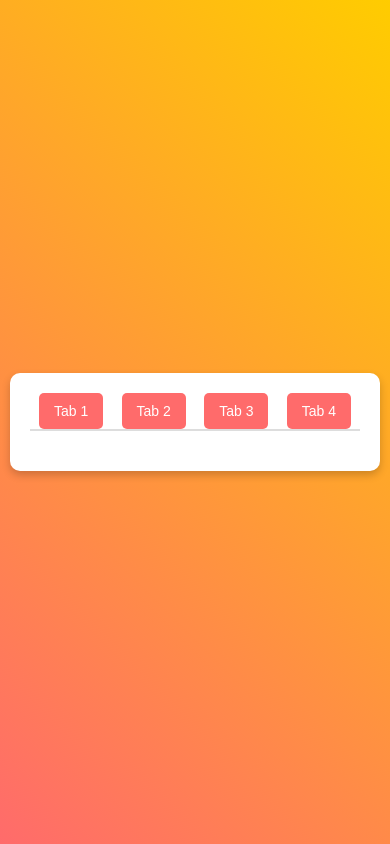
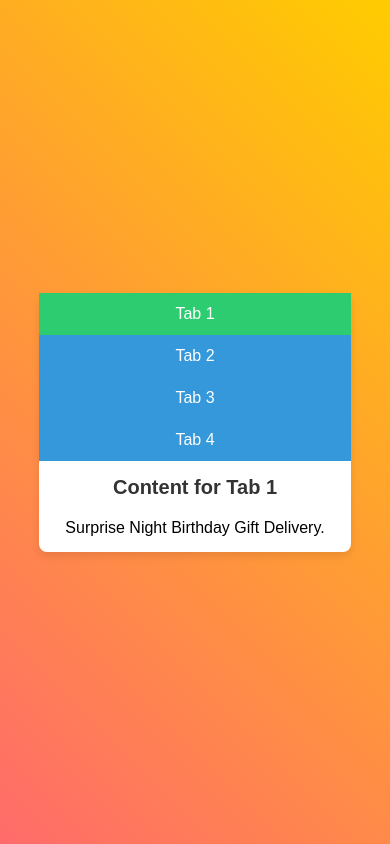
Before and after one commit to BalajiHariprasath/SuperSurpriseService, a plain HTML site: page content.html in a window 390 px wide. Both pictures are taken after a click on the element "Tab 1". Drawn offline with Linux system fonts and the light colour scheme.

Commit message:
Add files via upload

```diff
--- a/content.html
+++ b/content.html
@@ -7,32 +7,37 @@
     <link rel="stylesheet" href="styles.css">
 </head>
 <body>
-    <!-- Main Container -->
+
+    <!-- Tabs Container -->
     <div class="tabs-container">
         <!-- Tab Navigation -->
         <div class="tabs">
-            <div class="tab" id="tab1">Tab 1</div>
-            <div class="tab" id="tab2">Tab 2</div>
-            <div class="tab" id="tab3">Tab 3</div>
-            <div class="tab" id="tab4">Tab 4</div>
+            <div class="tab" id="tab1" onclick="showTab(0)">Tab 1</div>
+            <div class="tab" id="tab2" onclick="showTab(1)">Tab 2</div>
+            <div class="tab" id="tab3" onclick="showTab(2)">Tab 3</div>
+            <div class="tab" id="tab4" onclick="showTab(3)">Tab 4</div>
         </div>
 
         <!-- Tab Content -->
         <div class="tab-content" id="content1">
             <h2>Content for Tab 1</h2>
-            <p>This is the content for the first tab.</p>
+            <p>Surprise Night Birthday Gift Delivery.</p>
         </div>
         <div class="tab-content" id="content2">
             <h2>Content for Tab 2</h2>
-            <p>This is the content for the second tab.</p>
+            <p>Doorstep Courier Pickup Service.</p>
         </div>
         <div class="tab-content" id="content3">
             <h2>Content for Tab 3</h2>
-            <p>This is the content for the third tab.</p>
+            <p>Event Management.</p>
         </div>
         <div class="tab-content" id="content4">
             <h2>Content for Tab 4</h2>
-            <p>This is the content for the fourth tab.</p>
+            <p> HelpDesk +91- 9003309983 / +91- 9894158688 </p>
+            <p> Address</p>
+            <p> SuperSurpriseService</p>
+            <p> Tirupur</p>
+            <p> Tamilnadu, India</p>
         </div>
     </div>
 
--- a/script.js
+++ b/script.js
@@ -6,34 +6,33 @@ document.getElementById('login-form').addEventListener('submit', function(event)
 
     // Hardcoded login credentials (you can replace this with an API call in real scenarios)
     const correctUsername = "admin";
-    const correctPassword = "admin123";
+    const correctPassword = "admin";
 
     // Check if the entered credentials are correct
     if (username === correctUsername && password === correctPassword) {
         // Redirect to success page
-        window.location.href = "success.html"; // Change to success.html
+        window.location.href = "content.html"; // Change to success.html
     } else {
         alert("Invalid credentials. Please try again.");
     }
 });
 
-// Get all tabs and content elements
-const tabs = document.querySelectorAll('.tab');
-const tabContents = document.querySelectorAll('.tab-content');
+// Function to show content for the clicked tab
+function showTab(index) {
+    // Get all tabs and content elements
+    const tabs = document.querySelectorAll('.tab');
+    const contents = document.querySelectorAll('.tab-content');
 
-// Add an event listener to each tab
-tabs.forEach((tab, index) => {
-    tab.addEventListener('click', () => {
-        // Remove the 'active' class from all tabs and content
-        tabs.forEach(t => t.classList.remove('active'));
-        tabContents.forEach(content => content.classList.remove('active'));
+    // Remove the 'active' class from all tabs and content
+    tabs.forEach(tab => tab.classList.remove('active'));
+    contents.forEach(content => content.classList.remove('active'));
 
-        // Add the 'active' class to the clicked tab and corresponding content
-        tab.classList.add('active');
-        tabContents[index].classList.add('active');
-    });
+    // Add the 'active' class to the clicked tab and corresponding content
+    tabs[index].classList.add('active');
+    contents[index].classList.add('active');
+}
+
+// Set the first tab as active by default when the page loads
+document.addEventListener('DOMContentLoaded', () => {
+    showTab(0);  // Display the first tab by default
 });
-
-// Set the first tab and content to be active by default
-tabs[0].classList.add('active');
-tabContents[0].classList.add('active');
--- a/styles.css
+++ b/styles.css
@@ -168,71 +168,79 @@ body {
     background-position: center;
 }
 
+/* General Styles */
+* {
+    margin: 0;
+    padding: 0;
+    box-sizing: border-box;
+}
+
+body {
+    font-family: Arial, sans-serif;
+    background-color: #f4f4f4;
+    display: flex;
+    justify-content: center;
+    align-items: center;
+    min-height: 100vh;
+    margin: 0;
+}
+
 /* Tabs Container */
 .tabs-container {
     width: 80%;
-    max-width: 1200px;
-    background-color: white;
-    border-radius: 10px;
-    padding: 20px;
-    box-shadow: 0 4px 8px rgba(0, 0, 0, 0.2);
+    max-width: 1000px;
+    background-color: #fff;
+    border-radius: 8px;
+    box-shadow: 0 4px 8px rgba(0, 0, 0, 0.1);
 }
 
-/* Tabs Navigation */
+/* Tab Navigation */
 .tabs {
     display: flex;
     justify-content: space-around;
-    margin-bottom: 20px;
-    border-bottom: 2px solid #ddd;
+    background-color: #3498db;
+    color: white;
 }
 
-/* Individual Tab */
 .tab {
-    padding: 15px 30px;
-    background-color: #ff6b6b;
-    color: white;
-    font-size: 16px;
+    padding: 16px 32px;
     cursor: pointer;
-    border-radius: 5px;
-    transition: background-color 0.3s, transform 0.3s;
+    text-align: center;
+    flex: 1;
+    transition: background-color 0.3s;
 }
 
-/* Hover effect on tabs */
 .tab:hover {
-    background-color: #ff4b4b;
-    transform: scale(1.1);
+    background-color: #2980b9;
 }
 
-/* Active Tab (Highlighted) */
+/* Active Tab */
 .tab.active {
-    background-color: #ffcc00;
-    color: #333;
-    font-weight: bold;
+    background-color: #2ecc71;
 }
 
 /* Tab Content */
 .tab-content {
     display: none;
     padding: 20px;
+    text-align: center;
 }
 
-/* Display active tab content */
 .tab-content.active {
     display: block;
 }
 
-/* Responsive Styling */
-@media (max-width: 600px) {
-    .tabs-container {
-        width: 95%;
+/* Responsive Styles */
+@media (max-width: 768px) {
+    .tabs {
+        flex-direction: column;
     }
 
     .tab {
-        padding: 10px 15px;
-        font-size: 14px;
+        padding: 12px;
     }
 
     .tab-content {
-        font-size: 14px;
+        padding: 15px;
     }
 }
```
Also changed, not shown: index.html (+0 -2 lines).
